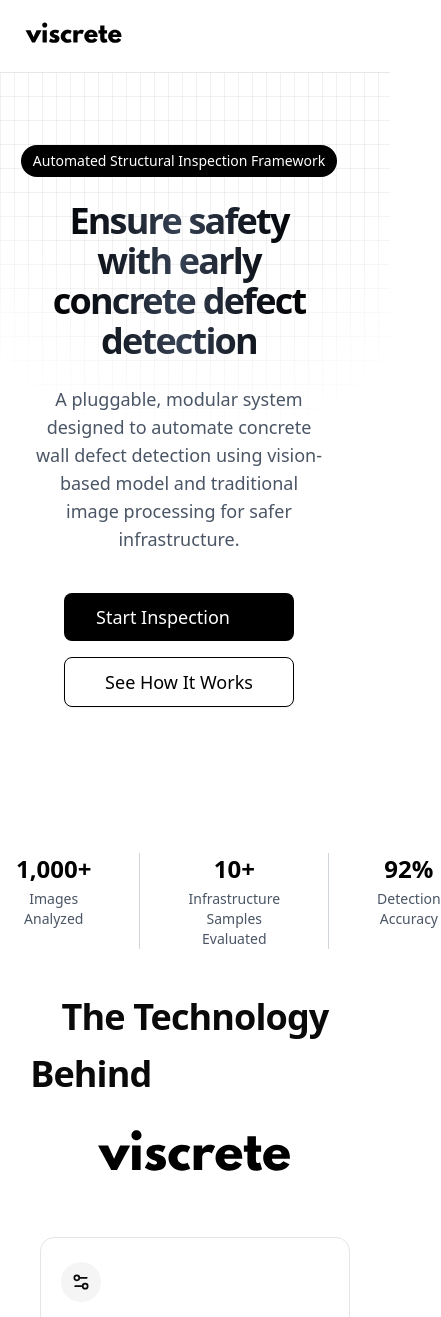
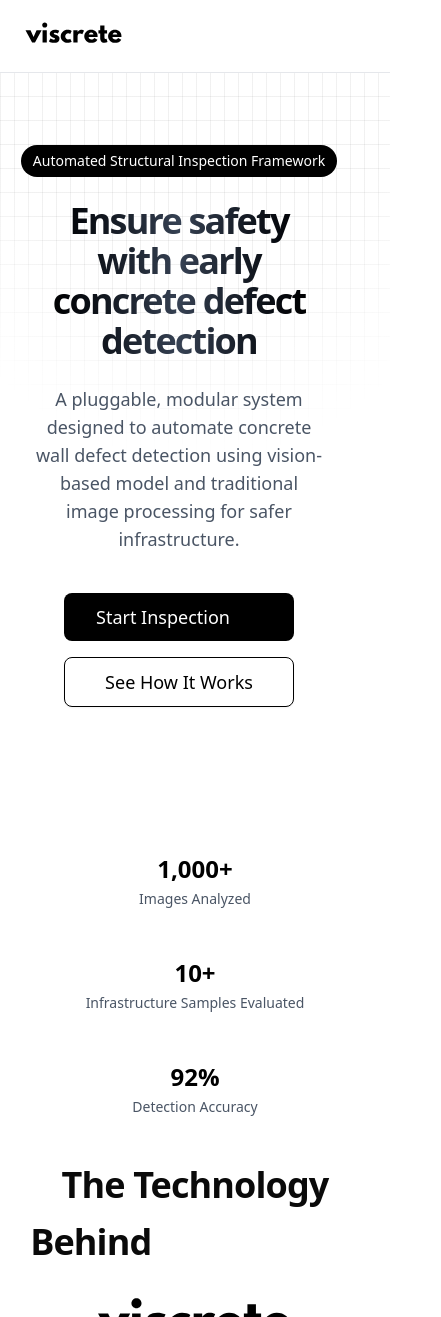
Before and after one commit to Magzzi/viscrete, a Next.js app in the folder frontend/: page / in a window 390 px wide. Shown: the top 1317 px of the page, 441 px wide, since content can reach past the window. Built offline with nearby package versions, Linux system fonts and the light colour scheme; some icons are missing.

Commit message:
improved small screen responsiveness

```diff
--- a/frontend/app/page.tsx
+++ b/frontend/app/page.tsx
@@ -51,18 +51,18 @@ export default function Home() {
         {/* Other Info */}
 
 
-        <section className="relative z-10 flex mt-12 max-w-3xl mx-auto opacity-100">
-          <div className="flex max-w-3xl mx-auto gap-x-12">
+        <section className="relative z-10 flex mt-12 max-w-3xl mx-auto opacity-100 px-4">
+              <div className="flex flex-col sm:flex-row max-w-3xl mx-auto gap-6 sm:gap-x-12 w-full">
               <div className="flex-1 text-center">
                 <div className="text-2xl md:text-3xl font-bold text-black dark:text-white">1,000+</div>
                 <div className="text-sm text-gray-600 dark:text-gray-400 mt-1">Images Analyzed</div>
               </div>
-            <div className="w-px bg-gray-300 dark:bg-gray-700"></div>
+              <div className="sm:block w-px bg-gray-300 dark:bg-gray-700"></div>
               <div className="flex-1 text-center">
                 <div className="text-2xl md:text-3xl font-bold text-black dark:text-white">10+</div>
                 <div className="text-sm text-gray-600 dark:text-gray-400 mt-1">Infrastructure Samples Evaluated</div>
               </div>
-            <div className="w-px bg-gray-300 dark:bg-gray-700"></div>
+              <div className="sm:block w-px bg-gray-300 dark:bg-gray-700"></div>
               <div className="flex-1 text-center">
                 <div className="text-2xl md:text-3xl font-bold text-black dark:text-white">92%</div>
                 <div className="text-sm text-gray-600 dark:text-gray-400 mt-1">Detection Accuracy</div>
```
Lines whose indentation alone changed are shown as unchanged.
